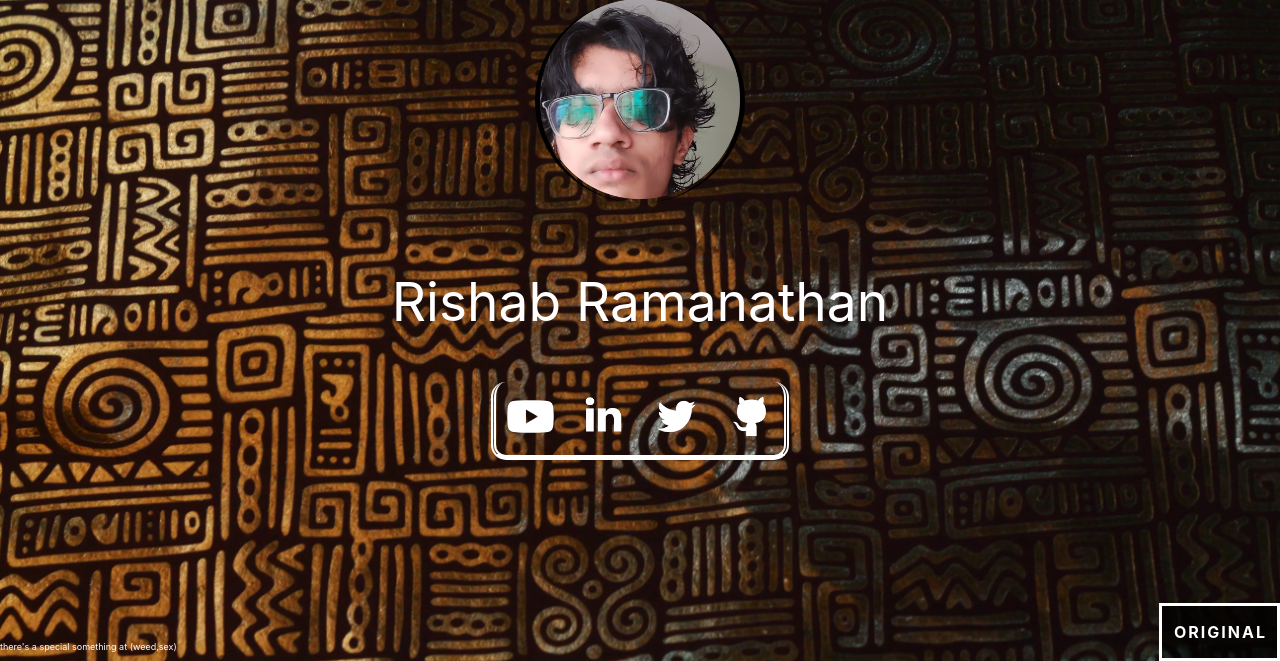
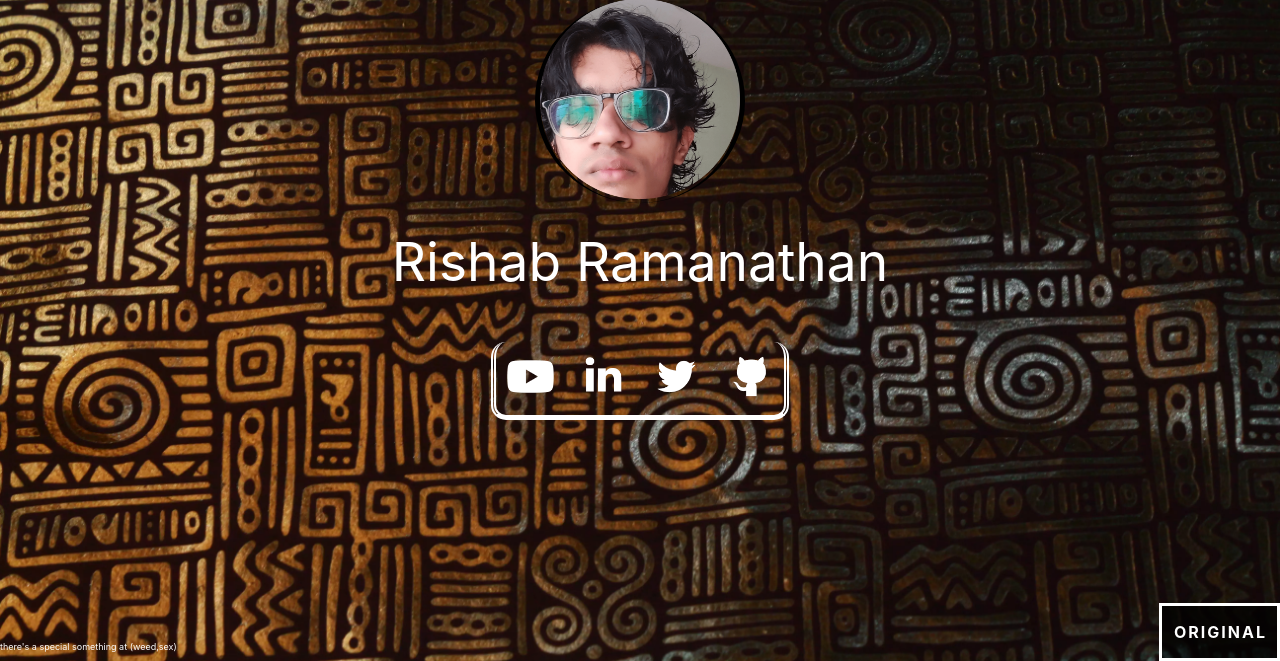
Before and after one commit to wonder-coconut/unitygame, a PHP site: page /index.html in a window 1280 px wide. Shown: the part 139-800 px from the top of the page. Run offline with PHP 8.4, Linux system fonts and the light colour scheme.

Commit message:
repositioned title and links

```diff
--- a/css/style2.css
+++ b/css/style2.css
@@ -22,7 +22,7 @@ a.hidden        {cursor: crosshair;}
 div.title       {padding-right: 10px;
                 padding-left: 10px;
                 position: fixed;
-                top: 55%;
+                top: 50%;
                 left: 50%;
                 transform: translate(-50%,-50%);}
 
@@ -40,7 +40,7 @@ div.links      {border-color: white;
                 border-radius: 15px;
                 border-width: 5px;
                 position: fixed;
-                top: 70%;
+                top: 65%;
                 left: 50%;
                 transform: translate(-50%,-50%);}
 
```
